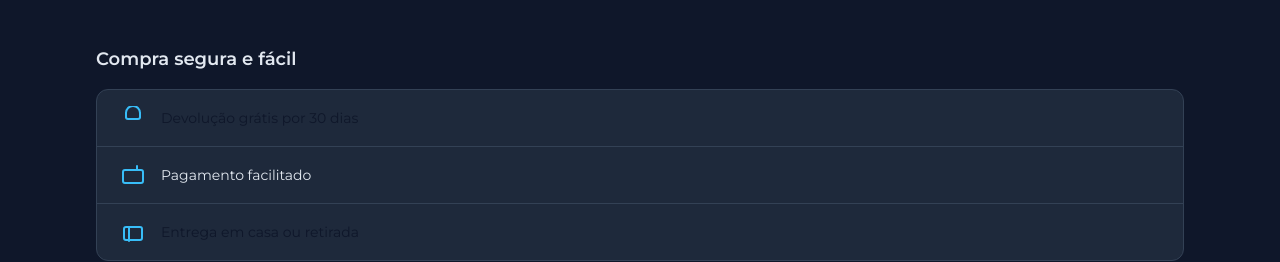
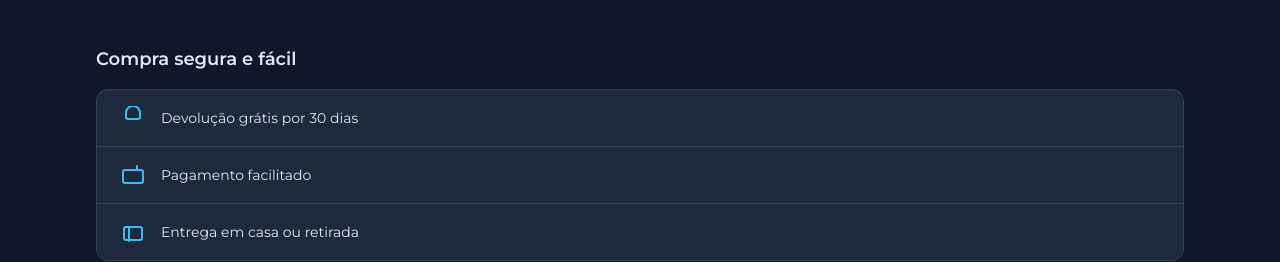
Before and after one commit to Aurelio-Dev/levelstore, a website: page src/carrinho.html in a window 1280 px wide. Shown: the part 692-954 px from the top of the page. Drawn offline with nearby package versions, Linux system fonts and the light colour scheme.

Commit message:
Update carrinho.html

```diff
--- a/src/carrinho.html
+++ b/src/carrinho.html
@@ -324,7 +324,7 @@
                 d="M5 11V7a7 7 0 0114 0v4"
               />
             </svg>
-            <span class="text-sm text-slate-900 text-slate-200"
+            <span class="text-sm text-slate-900 dark:text-slate-200"
               >Devolução grátis por 30 dias</span
             >
           </li>
@@ -376,7 +376,7 @@
                 d="M8 21V7"
               />
             </svg>
-            <span class="text-sm text-slate-900 text-slate-200"
+            <span class="text-sm text-slate-900 dark:text-slate-200"
               >Entrega em casa ou retirada</span
             >
           </li>
@@ -384,7 +384,6 @@
       </section>
     </main>
 
-    <!-- Footer -->
     <footer
       class="py-8 transition-colors duration-200 border-t bg-slate-200 dark:bg-slate-800 border-slate-300 dark:border-slate-700 text-slate-600 dark:text-slate-400"
     >
```
